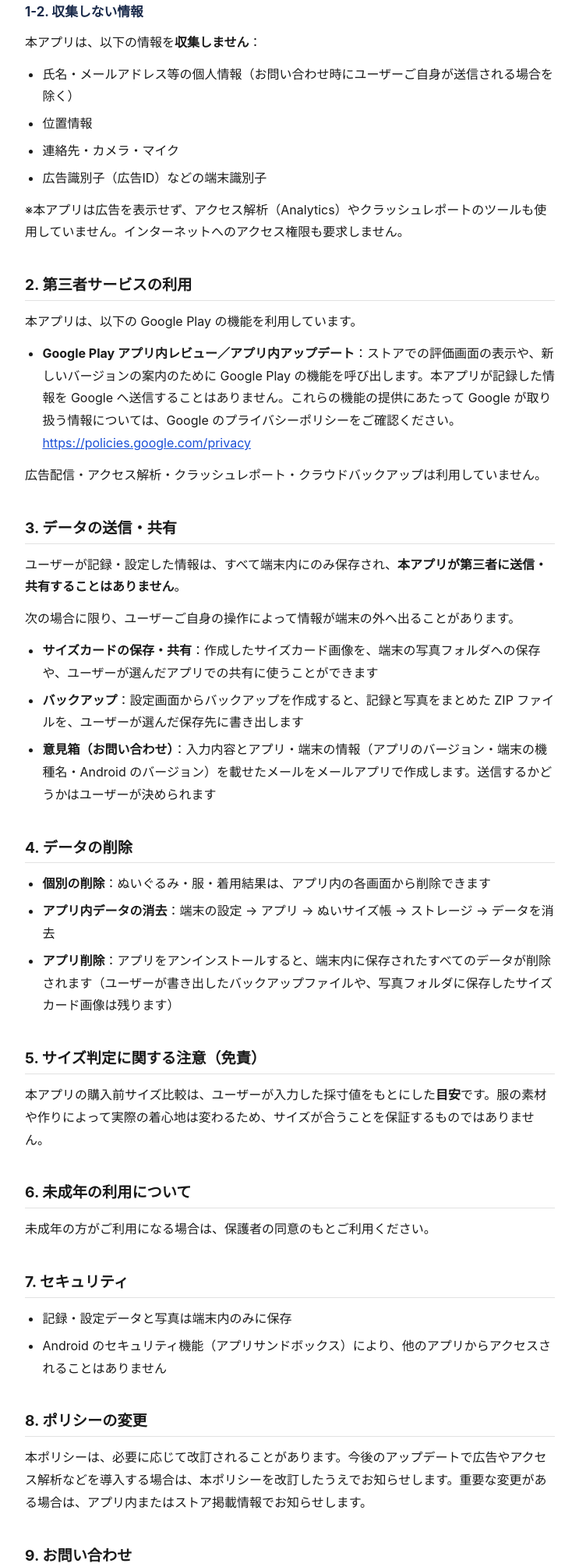
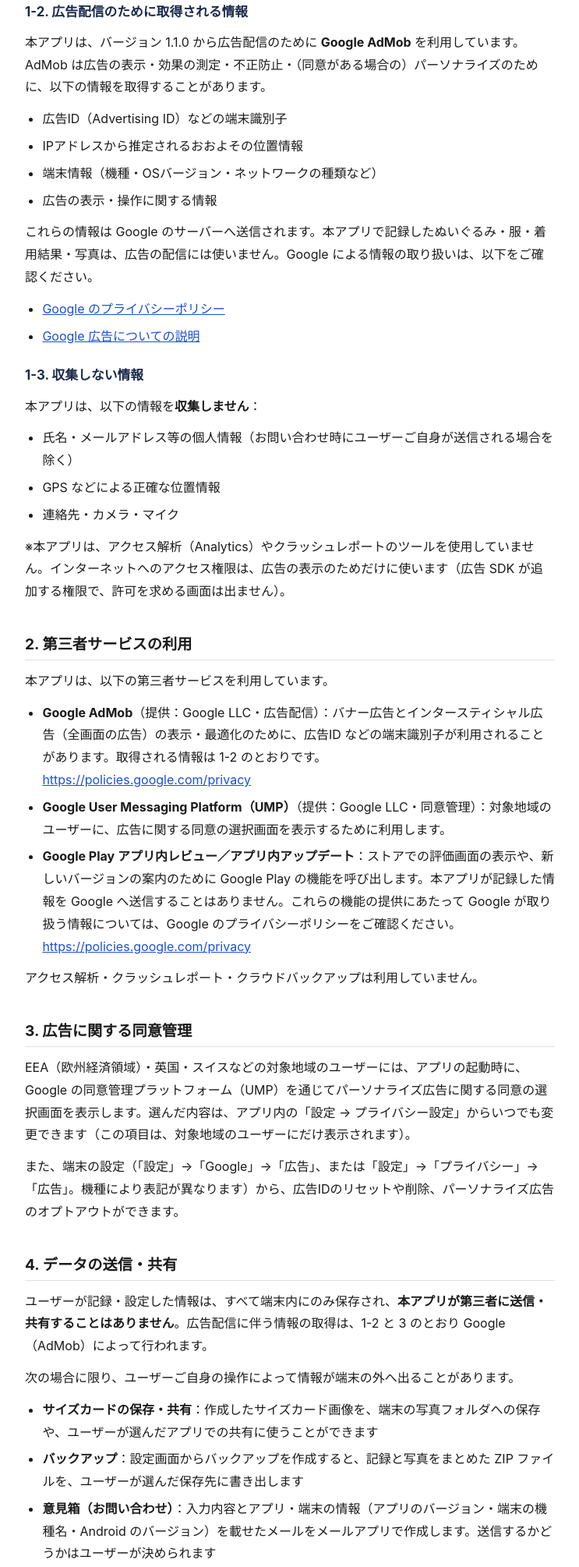
Before and after one commit to Kazuki-development/privacy-policies, a plain HTML site: page nui-size-book.html in a window 1280 px wide. Shown: the part 761-2771 px from the top of the page at 78% size, without its empty margins (268-1011 px from the left). Drawn offline with Linux system fonts and the light colour scheme.

Commit message:
nui-size-book: v1.1.0 の広告（AdMob）導入に合わせて改訂
Co-Authored-By: Claude Opus 5.5 <noreply@anthropic.com>

```diff
--- a/nui-size-book.html
+++ b/nui-size-book.html
@@ -108,26 +108,46 @@
   <p>これらはお使いの端末のローカルデータベース（Room）、端末内設定領域（DataStore）、アプリ専用の保存領域にのみ保存され、本アプリの機能（サイズの記録・着用結果の管理・購入前のサイズ比較・サイズカードの作成）のためにのみ使用されます。ログインやアカウント登録は不要です。</p>
   <p>写真は、Android の写真選択ツール（Photo Picker）でユーザーが選んだ画像だけを本アプリの保存領域へ取り込みます。端末内の写真やファイル全体へのアクセス権限は要求しません。</p>
 
-  <h3>1-2. 収集しない情報</h3>
+  <h3>1-2. 広告配信のために取得される情報</h3>
+  <p>本アプリは、バージョン 1.1.0 から広告配信のために <strong>Google AdMob</strong> を利用しています。AdMob は広告の表示・効果の測定・不正防止・（同意がある場合の）パーソナライズのために、以下の情報を取得することがあります。</p>
+  <ul>
+    <li>広告ID（Advertising ID）などの端末識別子</li>
+    <li>IPアドレスから推定されるおおよその位置情報</li>
+    <li>端末情報（機種・OSバージョン・ネットワークの種類など）</li>
+    <li>広告の表示・操作に関する情報</li>
+  </ul>
+  <p>これらの情報は Google のサーバーへ送信されます。本アプリで記録したぬいぐるみ・服・着用結果・写真は、広告の配信には使いません。Google による情報の取り扱いは、以下をご確認ください。</p>
+  <ul>
+    <li><a href="https://policies.google.com/privacy" rel="noopener noreferrer" target="_blank">Google のプライバシーポリシー</a></li>
+    <li><a href="https://policies.google.com/technologies/ads" rel="noopener noreferrer" target="_blank">Google 広告についての説明</a></li>
+  </ul>
+
+  <h3>1-3. 収集しない情報</h3>
   <p>本アプリは、以下の情報を<strong>収集しません</strong>：</p>
   <ul>
     <li>氏名・メールアドレス等の個人情報（お問い合わせ時にユーザーご自身が送信される場合を除く）</li>
-    <li>位置情報</li>
+    <li>GPS などによる正確な位置情報</li>
     <li>連絡先・カメラ・マイク</li>
-    <li>広告識別子（広告ID）などの端末識別子</li>
   </ul>
-  <p>※本アプリは広告を表示せず、アクセス解析（Analytics）やクラッシュレポートのツールも使用していません。インターネットへのアクセス権限も要求しません。</p>
+  <p>※本アプリは、アクセス解析（Analytics）やクラッシュレポートのツールを使用していません。インターネットへのアクセス権限は、広告の表示のためだけに使います（広告 SDK が追加する権限で、許可を求める画面は出ません）。</p>
 
   <h2>2. 第三者サービスの利用</h2>
-  <p>本アプリは、以下の Google Play の機能を利用しています。</p>
+  <p>本アプリは、以下の第三者サービスを利用しています。</p>
   <ul>
+    <li><strong>Google AdMob</strong>（提供：Google LLC・広告配信）：バナー広告とインタースティシャル広告（全画面の広告）の表示・最適化のために、広告ID などの端末識別子が利用されることがあります。取得される情報は 1-2 のとおりです。<br>
+      <a href="https://policies.google.com/privacy" rel="noopener noreferrer" target="_blank">https://policies.google.com/privacy</a></li>
+    <li><strong>Google User Messaging Platform（UMP）</strong>（提供：Google LLC・同意管理）：対象地域のユーザーに、広告に関する同意の選択画面を表示するために利用します。</li>
     <li><strong>Google Play アプリ内レビュー／アプリ内アップデート</strong>：ストアでの評価画面の表示や、新しいバージョンの案内のために Google Play の機能を呼び出します。本アプリが記録した情報を Google へ送信することはありません。これらの機能の提供にあたって Google が取り扱う情報については、Google のプライバシーポリシーをご確認ください。<br>
       <a href="https://policies.google.com/privacy" rel="noopener noreferrer" target="_blank">https://policies.google.com/privacy</a></li>
   </ul>
-  <p>広告配信・アクセス解析・クラッシュレポート・クラウドバックアップは利用していません。</p>
+  <p>アクセス解析・クラッシュレポート・クラウドバックアップは利用していません。</p>
 
-  <h2>3. データの送信・共有</h2>
-  <p>ユーザーが記録・設定した情報は、すべて端末内にのみ保存され、<strong>本アプリが第三者に送信・共有することはありません</strong>。</p>
+  <h2>3. 広告に関する同意管理</h2>
+  <p>EEA（欧州経済領域）・英国・スイスなどの対象地域のユーザーには、アプリの起動時に、Google の同意管理プラットフォーム（UMP）を通じてパーソナライズ広告に関する同意の選択画面を表示します。選んだ内容は、アプリ内の「設定 → プライバシー設定」からいつでも変更できます（この項目は、対象地域のユーザーにだけ表示されます）。</p>
+  <p>また、端末の設定（「設定」→「Google」→「広告」、または「設定」→「プライバシー」→「広告」。機種により表記が異なります）から、広告IDのリセットや削除、パーソナライズ広告のオプトアウトができます。</p>
+
+  <h2>4. データの送信・共有</h2>
+  <p>ユーザーが記録・設定した情報は、すべて端末内にのみ保存され、<strong>本アプリが第三者に送信・共有することはありません</strong>。広告配信に伴う情報の取得は、1-2 と 3 のとおり Google（AdMob）によって行われます。</p>
   <p>次の場合に限り、ユーザーご自身の操作によって情報が端末の外へ出ることがあります。</p>
   <ul>
     <li><strong>サイズカードの保存・共有</strong>：作成したサイズカード画像を、端末の写真フォルダへの保存や、ユーザーが選んだアプリでの共有に使うことができます</li>
@@ -135,36 +155,36 @@
     <li><strong>意見箱（お問い合わせ）</strong>：入力内容とアプリ・端末の情報（アプリのバージョン・端末の機種名・Android のバージョン）を載せたメールをメールアプリで作成します。送信するかどうかはユーザーが決められます</li>
   </ul>
 
-  <h2>4. データの削除</h2>
+  <h2>5. データの削除</h2>
   <ul>
     <li><strong>個別の削除</strong>：ぬいぐるみ・服・着用結果は、アプリ内の各画面から削除できます</li>
     <li><strong>アプリ内データの消去</strong>：端末の設定 → アプリ → ぬいサイズ帳 → ストレージ → データを消去</li>
     <li><strong>アプリ削除</strong>：アプリをアンインストールすると、端末内に保存されたすべてのデータが削除されます（ユーザーが書き出したバックアップファイルや、写真フォルダに保存したサイズカード画像は残ります）</li>
   </ul>
 
-  <h2>5. サイズ判定に関する注意（免責）</h2>
+  <h2>6. サイズ判定に関する注意（免責）</h2>
   <p>本アプリの購入前サイズ比較は、ユーザーが入力した採寸値をもとにした<strong>目安</strong>です。服の素材や作りによって実際の着心地は変わるため、サイズが合うことを保証するものではありません。</p>
 
-  <h2>6. 未成年の利用について</h2>
+  <h2>7. 未成年の利用について</h2>
   <p>未成年の方がご利用になる場合は、保護者の同意のもとご利用ください。</p>
 
-  <h2>7. セキュリティ</h2>
+  <h2>8. セキュリティ</h2>
   <ul>
-    <li>記録・設定データと写真は端末内のみに保存</li>
+    <li>記録・設定データと写真は端末内のみに保存（広告配信で Google に送られる情報は 1-2 のとおり）</li>
     <li>Android のセキュリティ機能（アプリサンドボックス）により、他のアプリからアクセスされることはありません</li>
   </ul>
 
-  <h2>8. ポリシーの変更</h2>
-  <p>本ポリシーは、必要に応じて改訂されることがあります。今後のアップデートで広告やアクセス解析などを導入する場合は、本ポリシーを改訂したうえでお知らせします。重要な変更がある場合は、アプリ内またはストア掲載情報でお知らせします。</p>
+  <h2>9. ポリシーの変更</h2>
+  <p>本ポリシーは、必要に応じて改訂されることがあります。重要な変更がある場合は、アプリ内またはストア掲載情報でお知らせします。</p>
 
-  <h2>9. お問い合わせ</h2>
+  <h2>10. お問い合わせ</h2>
   <p>本ポリシーや本アプリに関するご質問・ご要望は、下記までご連絡ください。</p>
   <ul>
     <li><strong>メール</strong>：<a href="mailto:kazuki20011020+yoshida_web_office@gmail.com">kazuki20011020+yoshida_web_office@gmail.com</a></li>
     <li><strong>対応言語</strong>：日本語</li>
   </ul>
 
-  <p class="updated">最終更新日：2026年9月22日</p>
+  <p class="updated">最終更新日：2026年11月18日（バージョン 1.1.0 の広告表示に合わせて改訂）</p>
 
   <footer>
     <p>&copy; Kazuki Apps &mdash; <a href="index.html">ポリシー一覧に戻る</a></p>
```
